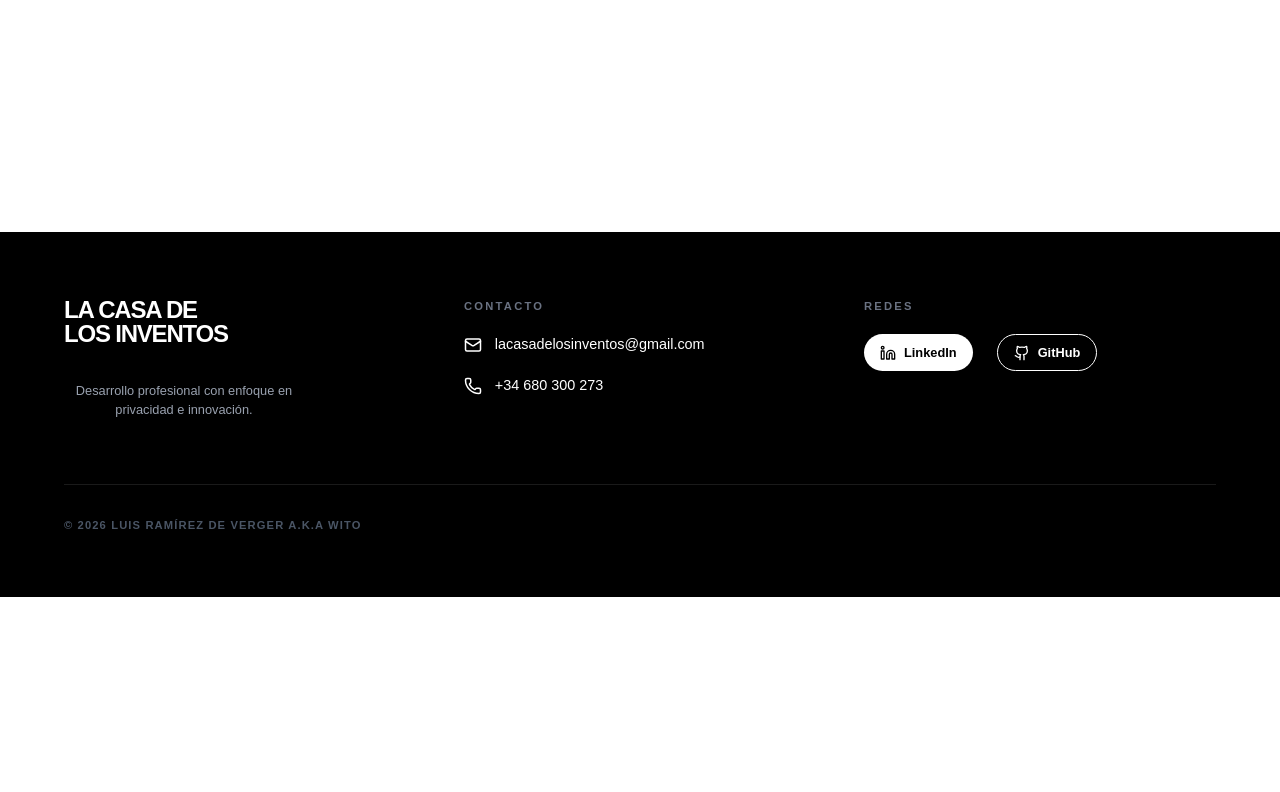
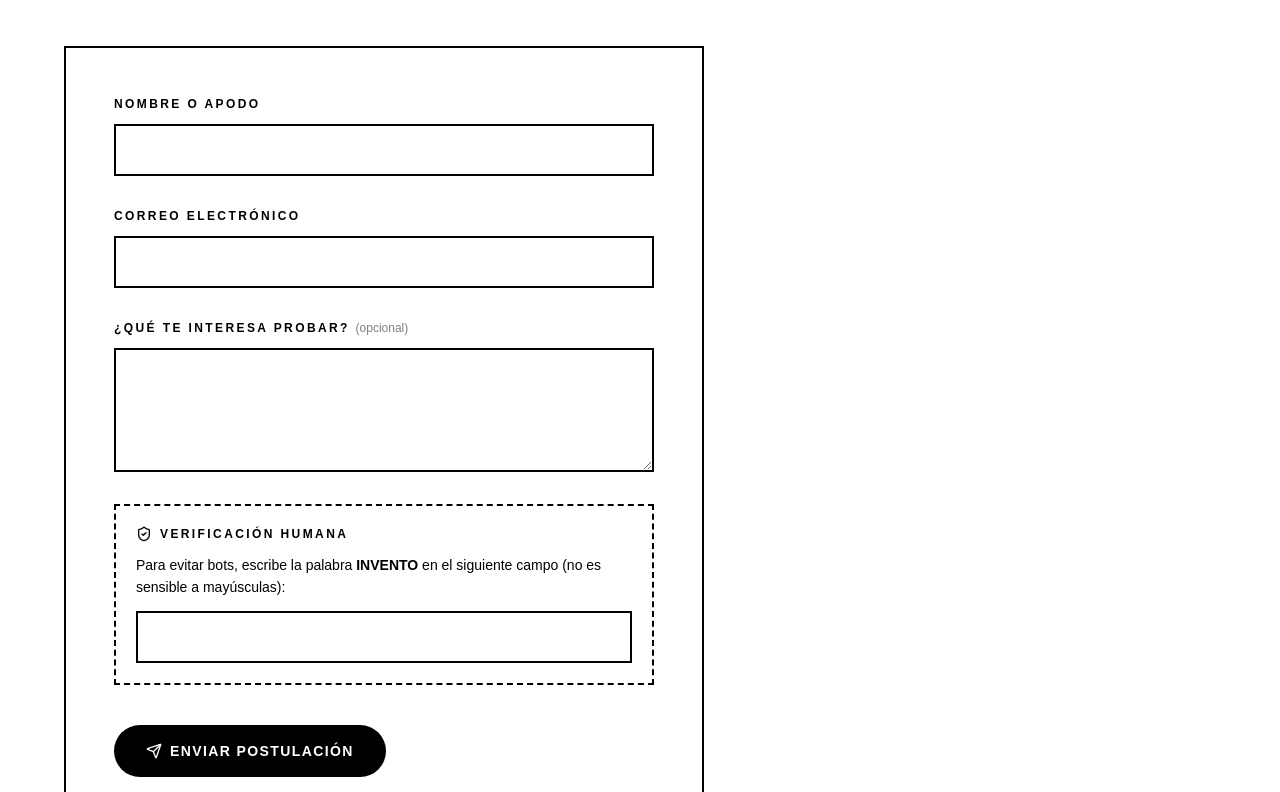
Before and after one commit to LuisRamirezdeVerger/LCI-Web, a Next.js app: page /unirse-tester in a window 1280 px wide. Before the commit this address had no page. Shown: the part 648-1440 px from the top of the page. Before the commit the page ends 1245 px from the top, so only its background shows below. Built offline with nearby package versions, Linux system fonts and the light colour scheme.

Commit message:
Proyects enhaced / becomeTester page create

```diff
--- a/app/page.tsx
+++ b/app/page.tsx
@@ -11,7 +11,7 @@ export default function Home() {
         </span>
       </h1>
 
-      <p className="text-[1.2rem] text-gray-800 font-medium max-w-[40rem] mx-auto leading-relaxed">
+      <p className="text-[1.2rem] text-gray-800 font-medium max-w-[40rem] mx-auto leading-relaxed ">
         Un espacio diseñado para mostrar lo que ocurre cuando no hay límites.
       </p>
 
--- a/app/proyectos/page.tsx
+++ b/app/proyectos/page.tsx
@@ -1,5 +1,7 @@
 import { MIS_PROYECTOS } from "@/lib/proyectos";
 import { PageHeader } from "@/components/PageHeader";
+import { AccionProyecto } from "@/components/AccionProyecto";
+import { ProyectoCardInteractiva } from "@/components/ProyectoCardInteractiva";
 
 export default function ProyectosPage() {
   return (
@@ -23,12 +25,9 @@ export default function ProyectosPage() {
         className="grid grid-cols-1 md:grid-cols-2 gap-[3rem]"
       >
         {MIS_PROYECTOS.map((proyecto) => (
-          <article
-            key={proyecto.id}
-            className={`group border-2 border-black p-[2rem] flex flex-col justify-between bg-gradient-to-br ${proyecto.color} hover:text-white transition-all duration-500`}
-          >
+          <ProyectoCardInteractiva key={proyecto.id} proyecto={proyecto}>
             <div>
-              <ul className="flex flex-wrap gap-[0.5rem] mb-[1.5rem]">
+              <ul className="list-none flex flex-wrap gap-[0.5rem] mb-[1.5rem]">
                 {proyecto.tecnologias.map((tech) => (
                   <li
                     key={tech}
@@ -41,11 +40,12 @@ export default function ProyectosPage() {
               <h2 className="text-[2.5rem] font-black uppercase mb-[1rem] leading-none">
                 {proyecto.titulo}
               </h2>
-              <p className="text-[1.1rem] opacity-80 leading-relaxed mb-[2rem]">
+              <p className="text-[1.1rem] opacity-80 leading-relaxed">
                 {proyecto.descripcion}
               </p>
+              <AccionProyecto proyecto={proyecto} />
             </div>
-            <div className="flex justify-between items-end pt-[1rem] border-t border-current/20">
+            <div className="flex justify-between items-end pt-[1rem] mt-[2rem] border-t border-current/20">
               <div className="flex flex-col">
                 <span className="text-[0.7rem] uppercase font-bold opacity-50">
                   Estado actual
@@ -56,7 +56,7 @@ export default function ProyectosPage() {
                 →
               </span>
             </div>
-          </article>
+          </ProyectoCardInteractiva>
         ))}
       </section>
     </main>
--- /dev/null
+++ b/app/unirse-tester/page.tsx
@@ -0,0 +1,147 @@
+import type { Metadata } from "next";
+import { Send, ShieldCheck } from "lucide-react";
+import { PageHeader } from "@/components/PageHeader";
+import { SectionTitle } from "@/components/SectionTitle";
+
+export const metadata: Metadata = {
+  title: "Postula como Tester | La Casa de los Inventos",
+  description:
+    "Únete al programa de testers de La Casa de los Inventos. Cuéntanos qué te interesa probar y te avisaremos cuando abramos un nuevo cupo.",
+};
+
+const DESTINATARIO = "lacasadelosinventos@gmail.com";
+
+async function postularTester(formData: FormData) {
+  "use server";
+  // Simulación de Server Action. En la integración real, este envío irá a
+  // DESTINATARIO mediante un transporte transaccional (Resend, Nodemailer, etc.).
+  // TODO: validar formData.get("verificacion") en servidor antes de procesar
+  //       (la validación de cliente con `pattern` solo es UX, es bypassable).
+  const datos = {
+    destino: DESTINATARIO,
+    nombre: formData.get("nombre"),
+    email: formData.get("email"),
+    interes: formData.get("interes"),
+    verificacion: formData.get("verificacion"),
+  };
+  void datos;
+}
+
+export default function UnirseTesterPage() {
+  return (
+    <main className="min-h-[90vh] bg-white px-[2rem] md:px-[5%] py-[4rem] md:py-[6rem] flex flex-col gap-[4rem] md:gap-[6rem]">
+      <PageHeader
+        titulo="Postula como"
+        acento="Tester"
+        descripcion={
+          <>
+            Forma parte del laboratorio. Inscríbete y te avisaremos cuando abramos
+            un nuevo cupo de testeo. Tu feedback nos ayuda a iterar más rápido y
+            mejor.
+          </>
+        }
+      />
+
+      <section
+        aria-labelledby="formulario-tester"
+        className="flex flex-col gap-[2.5rem]"
+      >
+        <SectionTitle id="formulario-tester">Únete al programa</SectionTitle>
+
+        <form
+          action={postularTester}
+          className="border-2 border-black p-[2.5rem] md:p-[3rem] max-w-[40rem] flex flex-col gap-[2rem]"
+        >
+          <div className="flex flex-col">
+            <label
+              htmlFor="nombre"
+              className="text-xs uppercase font-bold tracking-[0.2em] text-black mb-[0.75rem]"
+            >
+              Nombre o apodo
+            </label>
+            <input
+              id="nombre"
+              name="nombre"
+              type="text"
+              required
+              autoComplete="name"
+              className="border-2 border-black p-[0.75rem] text-base font-medium bg-white text-black focus:outline-none focus:bg-black focus:text-white transition-colors"
+            />
+          </div>
+
+          <div className="flex flex-col">
+            <label
+              htmlFor="email"
+              className="text-xs uppercase font-bold tracking-[0.2em] text-black mb-[0.75rem]"
+            >
+              Correo electrónico
+            </label>
+            <input
+              id="email"
+              name="email"
+              type="email"
+              required
+              autoComplete="email"
+              className="border-2 border-black p-[0.75rem] text-base font-medium bg-white text-black focus:outline-none focus:bg-black focus:text-white transition-colors"
+            />
+          </div>
+
+          <div className="flex flex-col">
+            <label
+              htmlFor="interes"
+              className="text-xs uppercase font-bold tracking-[0.2em] text-black mb-[0.75rem]"
+            >
+              ¿Qué te interesa probar?{" "}
+              <span className="opacity-50 normal-case font-medium tracking-normal">
+                (opcional)
+              </span>
+            </label>
+            <textarea
+              id="interes"
+              name="interes"
+              rows={4}
+              className="border-2 border-black p-[0.75rem] text-base font-medium bg-white text-black focus:outline-none focus:bg-black focus:text-white transition-colors resize-y min-h-[6rem]"
+            />
+          </div>
+
+          <div className="border-2 border-dashed border-black p-[1.25rem] flex flex-col gap-[0.75rem]">
+            <div className="flex flex-wrap items-center gap-[0.5rem]">
+              <ShieldCheck size="1rem" className="shrink-0" />
+              <span className="text-xs uppercase font-bold tracking-[0.2em]">
+                Verificación humana
+              </span>
+            </div>
+            <label
+              htmlFor="verificacion"
+              className="text-sm leading-relaxed break-words"
+            >
+              Para evitar bots, escribe la palabra{" "}
+              <span className="font-black uppercase">INVENTO</span> en el siguiente
+              campo (no es sensible a mayúsculas):
+            </label>
+            <input
+              id="verificacion"
+              name="verificacion"
+              type="text"
+              required
+              pattern="[Ii][Nn][Vv][Ee][Nn][Tt][Oo]"
+              autoComplete="off"
+              inputMode="text"
+              className="border-2 border-black p-[0.75rem] text-base font-medium bg-white text-black focus:outline-none focus:bg-black focus:text-white transition-colors"
+            />
+          </div>
+
+          <div className="flex flex-wrap gap-[0.75rem]">
+            <button
+              type="submit"
+              className="self-start mt-[0.5rem] inline-flex items-center gap-[0.5rem] bg-black text-white px-[2rem] py-[1rem] rounded-full font-bold uppercase tracking-[0.1em] text-sm hover:bg-inventor-principal active:scale-[0.98] transition-all"
+            >
+              <Send size="1rem" className="shrink-0" />
+              Enviar postulación
+            </button>
+          </div>
+        </form>
+      </section>
+    </main>
+  );
+}
--- /dev/null
+++ b/components/AccionProyecto.tsx
@@ -0,0 +1,35 @@
+import { Download, Send } from "lucide-react";
+import Link from "next/link";
+import type { Proyecto } from "@/lib/proyectos";
+
+interface AccionProyectoProps {
+  proyecto: Proyecto;
+}
+
+export const AccionProyecto = ({ proyecto }: AccionProyectoProps) => {
+  const tieneDescarga =
+    proyecto.estado === "Fase abierta" && Boolean(proyecto.urlDescarga);
+
+  return (
+    <div className="flex flex-wrap gap-[0.75rem] mt-[1.5rem]">
+      {tieneDescarga && proyecto.urlDescarga && (
+        <a
+          href={proyecto.urlDescarga}
+          target="_blank"
+          rel="noopener noreferrer"
+          className="inline-flex flex-wrap items-center gap-[0.5rem] bg-black text-white border-2 border-black px-[1.5rem] py-[0.75rem] font-black uppercase tracking-[0.1em] text-sm hover:bg-white hover:text-black active:scale-[0.98] transition-all"
+        >
+          <Download size="1rem" className="shrink-0" />
+          Descárgala aquí
+        </a>
+      )}
+      <Link
+        href="/unirse-tester"
+        className="inline-flex flex-wrap items-center gap-[0.5rem] bg-white text-black border-2 border-black px-[1.5rem] py-[0.75rem] font-black uppercase tracking-[0.1em] text-sm hover:bg-black hover:text-white active:scale-[0.98] transition-all"
+      >
+        <Send size="1rem" className="shrink-0" />
+        Postular como Tester
+      </Link>
+    </div>
+  );
+};
--- /dev/null
+++ b/components/ProyectoCardInteractiva.tsx
@@ -0,0 +1,68 @@
+"use client";
+
+import { useEffect, useRef, useState, type CSSProperties, type ReactNode } from "react";
+import type { Proyecto } from "@/lib/proyectos";
+
+/**
+ * Extrae el color CSS del fragmento `hover:to-...` del string Tailwind.
+ * Soporta valores arbitrarios `[#RRGGBB]` y palabras clave CSS (`black`, `white`).
+ * Devuelve null si el token no es un valor CSS directo (p.ej. `blue-800`),
+ * de modo que el efecto de scroll degrada con elegancia a "sin fondo activo".
+ */
+function extraerColorTo(claseColor: string): string | null {
+  const match = claseColor.match(/hover:to-(?:\[([^\]]+)\]|(\S+))/);
+  if (!match) return null;
+  const valor = match[1] ?? match[2];
+  if (valor === "black" || valor === "white") return valor;
+  if (valor.startsWith("#")) return valor;
+  return null;
+}
+
+interface ProyectoCardInteractivaProps {
+  proyecto: Proyecto;
+  children: ReactNode;
+}
+
+export const ProyectoCardInteractiva = ({
+  proyecto,
+  children,
+}: ProyectoCardInteractivaProps) => {
+  const ref = useRef<HTMLElement>(null);
+  const [enFoco, setEnFoco] = useState(false);
+
+  useEffect(() => {
+    if (typeof window === "undefined") return;
+    // En desktop (≥ 48rem = 768px) preservamos el comportamiento original de :hover.
+    const mql = window.matchMedia("(min-width: 48rem)");
+    if (mql.matches) return;
+
+    const observer = new IntersectionObserver(
+      ([entry]) => setEnFoco(entry.isIntersecting),
+      // El recorte deja una banda central del 40% del viewport como "foco de lectura".
+      { rootMargin: "-30% 0px -30% 0px", threshold: 0 },
+    );
+
+    const el = ref.current;
+    if (el) observer.observe(el);
+    return () => {
+      if (el) observer.unobserve(el);
+      observer.disconnect();
+    };
+  }, []);
+
+  const colorFondo = extraerColorTo(proyecto.color);
+  const styleActivo: CSSProperties | undefined =
+    enFoco && colorFondo
+      ? { backgroundColor: colorFondo, color: "#ffffff" }
+      : undefined;
+
+  return (
+    <article
+      ref={ref}
+      style={styleActivo}
+      className={`group border-2 border-black p-[2rem] flex flex-col justify-between bg-gradient-to-br ${proyecto.color} hover:text-white transition-colors duration-500`}
+    >
+      {children}
+    </article>
+  );
+};
--- a/lib/proyectos.ts
+++ b/lib/proyectos.ts
@@ -4,7 +4,8 @@ export interface Proyecto {
   color: string;
   descripcion: string;
   tecnologias: string[];
-  estado: string;
+  estado?: string;
+  urlDescarga?: string;
 }
 
 export const MIS_PROYECTOS: Proyecto[] = [
@@ -14,7 +15,8 @@ export const MIS_PROYECTOS: Proyecto[] = [
     color: "hover:from-[#C0C0C0] hover:to-black",
     descripcion: "Red social para músicos.",
     tecnologias: ["Android", "Jetpack Compose", "Kotlin", "Firebase"],
-    estado: "Fase abierta. Disponible en Play Store",
+    estado: "Fase abierta",
+    urlDescarga: "https://play.google.com/store/apps/details?id=com.wito.musiclink",
   },
   {
     id: 2,
@@ -22,7 +24,7 @@ export const MIS_PROYECTOS: Proyecto[] = [
     color: "hover:from-[#D4AF37] hover:to-[#B8860B]",
     descripcion: "Versión premium de la app Miau! con contenido exclusivo.",
     tecnologias: ["Android", "Jetpack Compose", "Kotlin"],
-    estado: "Finalizando fase de testeo",
+    estado: "Beta cerrada",
   },
   {
     id: 3,
@@ -31,6 +33,6 @@ export const MIS_PROYECTOS: Proyecto[] = [
     descripcion:
       "App móvil para interactuar con tu gato a distancia, con sonidos y reclamos.",
     tecnologias: ["Android", "Jetpack Compose", "Kotlin"],
-    estado: "Empezando fase de testeo",
+    estado: "Beta cerrada",
   },
 ];
```
